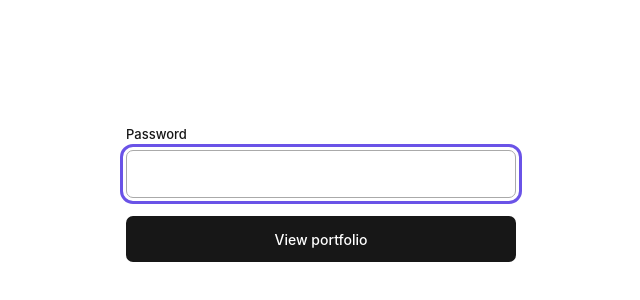
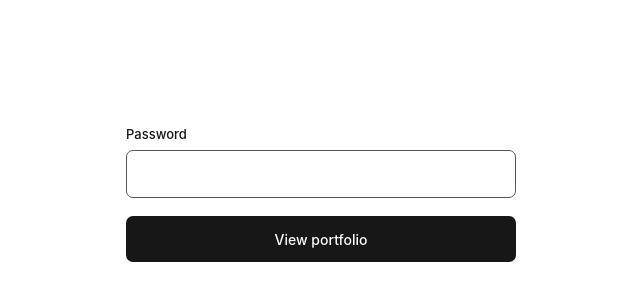
Before and after one commit to jpsnido02/Jadens-Portfolio, a React (Vite) app: page / in a window 1280 px wide. Shown: the part 206-506 px from the top of the page, without its empty margins (319-959 px from the left). Built offline with nearby package versions, Linux system fonts and the light colour scheme.

Commit message:
Replace the password field’s purple focus ring with a neutral border

```diff
--- a/src/visitor-gate.css
+++ b/src/visitor-gate.css
@@ -1,2 +1,3 @@
 .visitor-gate { position:fixed; inset:0; display:grid; place-items:center; overflow:auto; background:#fff; color:#171717; padding:28px; font-family:Inter,"Plus Jakarta Sans",Arial,sans-serif; }
-.visitor-gate-card { width:100%; max-width:390px; }.visitor-gate-card>p { font-size:11px; font-weight:600; letter-spacing:.12em; margin:0 0 24px; color:#6b6b6b; }.visitor-gate-card h1 { font-size:32px; line-height:1.15; letter-spacing:-.045em; margin:0 0 14px; font-weight:600; }.visitor-gate-description { color:#666; font-size:14px; line-height:1.6; margin-bottom:32px; }.visitor-gate-card label { display:block; font-size:13px; font-weight:500; margin-bottom:8px; }.visitor-gate-card input { box-sizing:border-box; width:100%; border:1px solid #aaa; border-radius:7px; padding:13px; font:16px Inter,Arial,sans-serif; color:#171717; background:#fff; }.visitor-gate-card input[aria-invalid="true"] { border-color:#a32222; }.visitor-gate-card button { width:100%; border:0; border-radius:7px; padding:14px; background:#171717; color:#fff; font:500 14px Inter,Arial,sans-serif; cursor:pointer; margin-top:18px; min-height:46px; }.visitor-gate-card input:focus-visible,.visitor-gate-card button:focus-visible { outline:3px solid #6a53e7; outline-offset:3px; }.visitor-gate-error { font-size:13px; color:#a32222; margin-top:10px; line-height:1.5; }
+.visitor-gate-card { width:100%; max-width:390px; }.visitor-gate-card>p { font-size:11px; font-weight:600; letter-spacing:.12em; margin:0 0 24px; color:#6b6b6b; }.visitor-gate-card h1 { font-size:32px; line-height:1.15; letter-spacing:-.045em; margin:0 0 14px; font-weight:600; }.visitor-gate-description { color:#666; font-size:14px; line-height:1.6; margin-bottom:32px; }.visitor-gate-card label { display:block; font-size:13px; font-weight:500; margin-bottom:8px; }.visitor-gate-card input { box-sizing:border-box; width:100%; border:1px solid #aaa; border-radius:7px; padding:13px; font:16px Inter,Arial,sans-serif; color:#171717; background:#fff; }.visitor-gate-card input:focus { outline:none; border-color:#555; }
+.visitor-gate-card input[aria-invalid="true"] { border-color:#a32222; }.visitor-gate-card button { width:100%; border:0; border-radius:7px; padding:14px; background:#171717; color:#fff; font:500 14px Inter,Arial,sans-serif; cursor:pointer; margin-top:18px; min-height:46px; }.visitor-gate-card button:focus-visible { outline:3px solid #6a53e7; outline-offset:3px; }.visitor-gate-error { font-size:13px; color:#a32222; margin-top:10px; line-height:1.5; }
```
